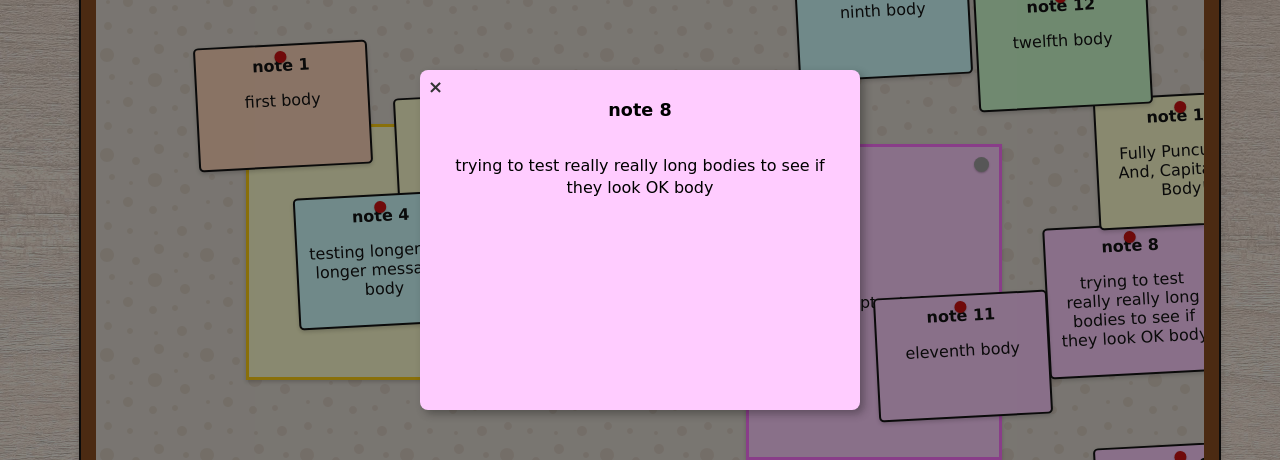
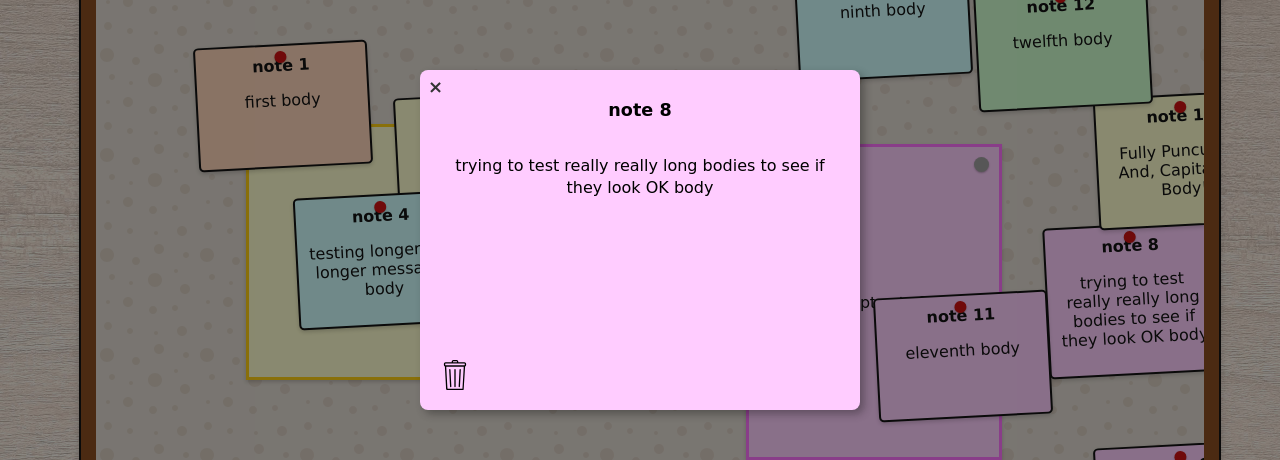
Before and after one commit to jameeker/cs32301_project, a React (Create React App) app in the folder frontend/: page /personal-board in a window 1280 px wide. Both pictures are taken after a click on the element 1133 px from the left and 459 px from the top of the page. Shown: the part 160-620 px from the top of the page. Built offline with nearby package versions, Linux system fonts and the light colour scheme.

Commit message:
Adding implementation for trash icon on personal board page. Also adding implementation to show the write note screen on personal board page.

```diff
--- a/frontend/src/pages/page_bulletin_board/bulletin_board.js
+++ b/frontend/src/pages/page_bulletin_board/bulletin_board.js
@@ -302,6 +302,7 @@ const PageBulletinBoard = () => {
             setShowNoteOverlay(false);
             setSelectedNote(null);
           }}
+          isPersonalBoard={false}
         />
       )}
     </div>
--- a/frontend/src/pages/page_personal_board/personal_board.js
+++ b/frontend/src/pages/page_personal_board/personal_board.js
@@ -2,6 +2,7 @@ import React, { useState } from 'react';
 import { useHistory } from 'react-router-dom';
 import { NavButtonBar } from '../../components';
 import ViewNoteOverlay from '../page_view_note/view_note';
+import WriteNoteOverlay from '../page_write_note/write_note';
 import './personal_board.css';
 
 // Import Background Images
@@ -31,6 +32,7 @@ const backgrounds = [
 const PagePersonalBoard = () => {
   const [bgIndex, setBgIndex] = useState(0);
   const [showNoteOverlay, setShowNoteOverlay] = useState(false);
+  const [showWriteOverlay, setShowWriteOverlay] = useState(false);
   const [selectedNote, setSelectedNote] = useState(null);
   const history = useHistory();
 
@@ -38,6 +40,12 @@ const PagePersonalBoard = () => {
     setSelectedNote(note);
     setShowNoteOverlay(true);
   };
+
+  const handleBoardClick = (e) => {
+    if (!showNoteOverlay && !showWriteOverlay) {
+        setShowWriteOverlay(true);
+      }
+  }
 
   const changeBackground = (direction) => {
     setBgIndex((prevIndex) => {
@@ -89,10 +97,21 @@ const PagePersonalBoard = () => {
   ];
 
   return (
-    <div className="personal-board" style={{ backgroundImage: `url(${backgrounds[bgIndex]})` }}>
+    <div
+        className="personal-board"
+        style={{ backgroundImage: `url(${backgrounds[bgIndex]})` }}
+    >
       <h1>Personal Bulletin Board</h1>
 
-      <div className="board">
+      <div
+        className="board"
+        style={{
+        position: 'relative',
+        minHeight: '600px',
+        cursor: !showNoteOverlay && !showWriteOverlay ? 'crosshair' : 'default'
+        }}
+        onClick={handleBoardClick}
+      >
         <NavButtonBar />
 
         {prompts.map(prompt => (
@@ -149,6 +168,11 @@ const PagePersonalBoard = () => {
       <button className="arrow" onClick={() => changeBackground('next')}>▶</button>
       <button className="trash-can" onClick={() => history.push('/trash')}>🗑️</button>
 
+      {/* Conditional rendering of other overlays */}
+      {showWriteOverlay && (
+        <WriteNoteOverlay onClose={() => setShowWriteOverlay(false)} />
+      )}
+
       {showNoteOverlay && selectedNote && (
         <ViewNoteOverlay
           note={selectedNote}
@@ -156,6 +180,7 @@ const PagePersonalBoard = () => {
             setShowNoteOverlay(false);
             setSelectedNote(null);
           }}
+          isPersonalBoard={true}
         />
       )}
     </div>
--- a/frontend/src/pages/page_view_note/view_note.css
+++ b/frontend/src/pages/page_view_note/view_note.css
@@ -12,7 +12,7 @@
 
 }
 
-.modal.sticky-note {
+.note-modal {
   position: relative;
   width: 300px;
   min-height: 200px;
@@ -84,6 +84,15 @@
   color: #cc0000;
 }
 
+.trash-icon {
+    position: absolute;
+    bottom: 20px;
+    left: 20px;
+    width: 30px;
+    height: 30px;
+    cursor: pointer;
+}
+
 /* Background color variations */
 .sticky-note.yellow { background-color: #ffffcc; }
 .sticky-note.green { background-color: #ccffcc; }
--- a/frontend/src/pages/page_view_note/view_note.js
+++ b/frontend/src/pages/page_view_note/view_note.js
@@ -1,15 +1,29 @@
 import React from 'react';
+import trashIcon from '../../assets/trash-icon.svg';
 import './view_note.css';
 
-const ViewNoteOverlay = ({ note, onClose }) => {
+const ViewNoteOverlay = ({ note, onClose, isPersonalBoard }) => {
   if (!note) return null; // Don't render anything if no note is provided
 
   return (
     <div className="overlay">
-      <div className="note-modal" style={{ backgroundColor: note.color }}>
+      <div className="note-modal sticky-note" style={{ backgroundColor: note.color }}>
         <div className="close-x" onClick={onClose}>×</div>
         <h2 className="note-header">{note.header}</h2>
         <p className="note-body">{note.body}</p>
+
+        {/* Only render trash icon for personal board */}
+        {isPersonalBoard && (
+            <img
+            src={trashIcon}
+            alt="Trash"
+            className="trash-icon"
+            onClick={() => {
+                console.log("Trash button clicked for maximized note!");
+                // Future: Trigger API call to move note to trash
+            }}
+            />
+        )}
       </div>
     </div>
   );
```
Also changed, not shown: frontend/src/assets/trash-icon.svg (added).
